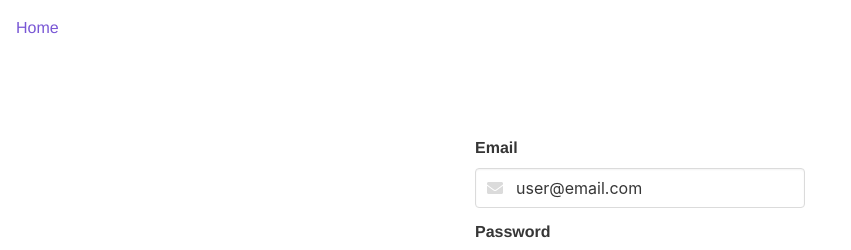
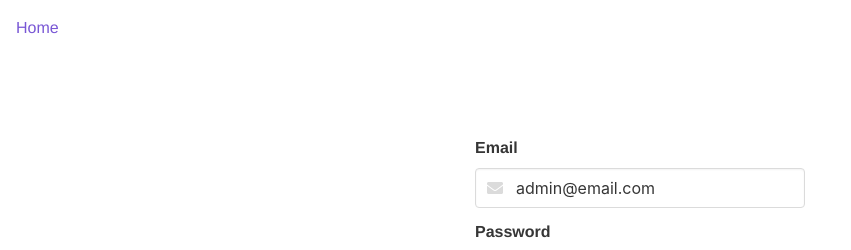
Before and after one commit to liamaharon/crypto-lemonade-stand-frontend, a Vue app: page /login in a window 1280 px wide. Shown: the top 250 px of the page, without its empty margins (0-851 px from the left). Built offline with nearby package versions, Linux system fonts and the light colour scheme; some icons are missing.

Commit message:
Prefil login with admin credentials

```diff
--- a/src/views/Login.vue
+++ b/src/views/Login.vue
@@ -92,7 +92,7 @@ import { validEmailRegex } from "../utils/regex";
 export default {
   name: "Login",
   data: () => ({
-    email: "user@email.com",
+    email: "admin@email.com",
     password: "pass",
     emailTouched: false
   }),
```
